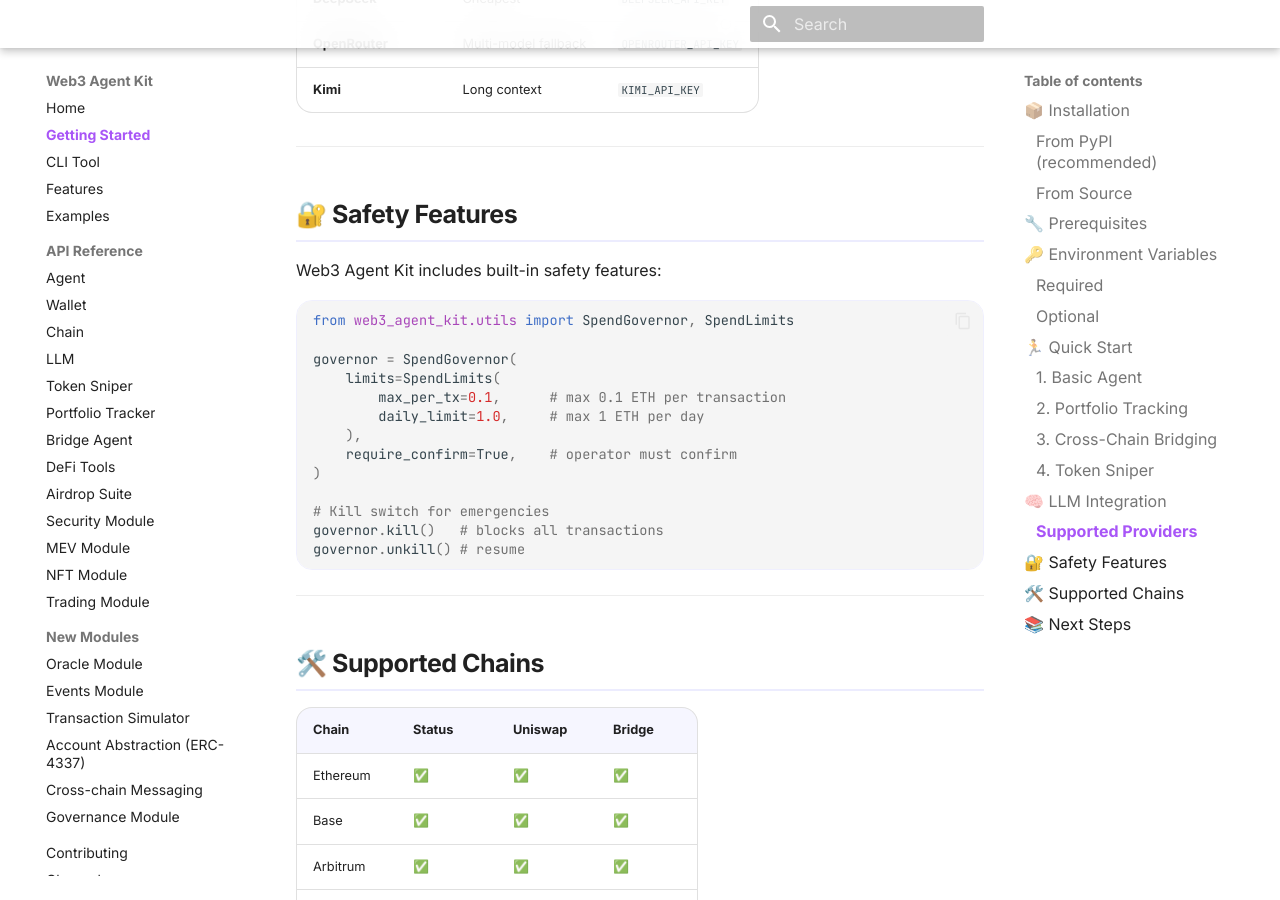
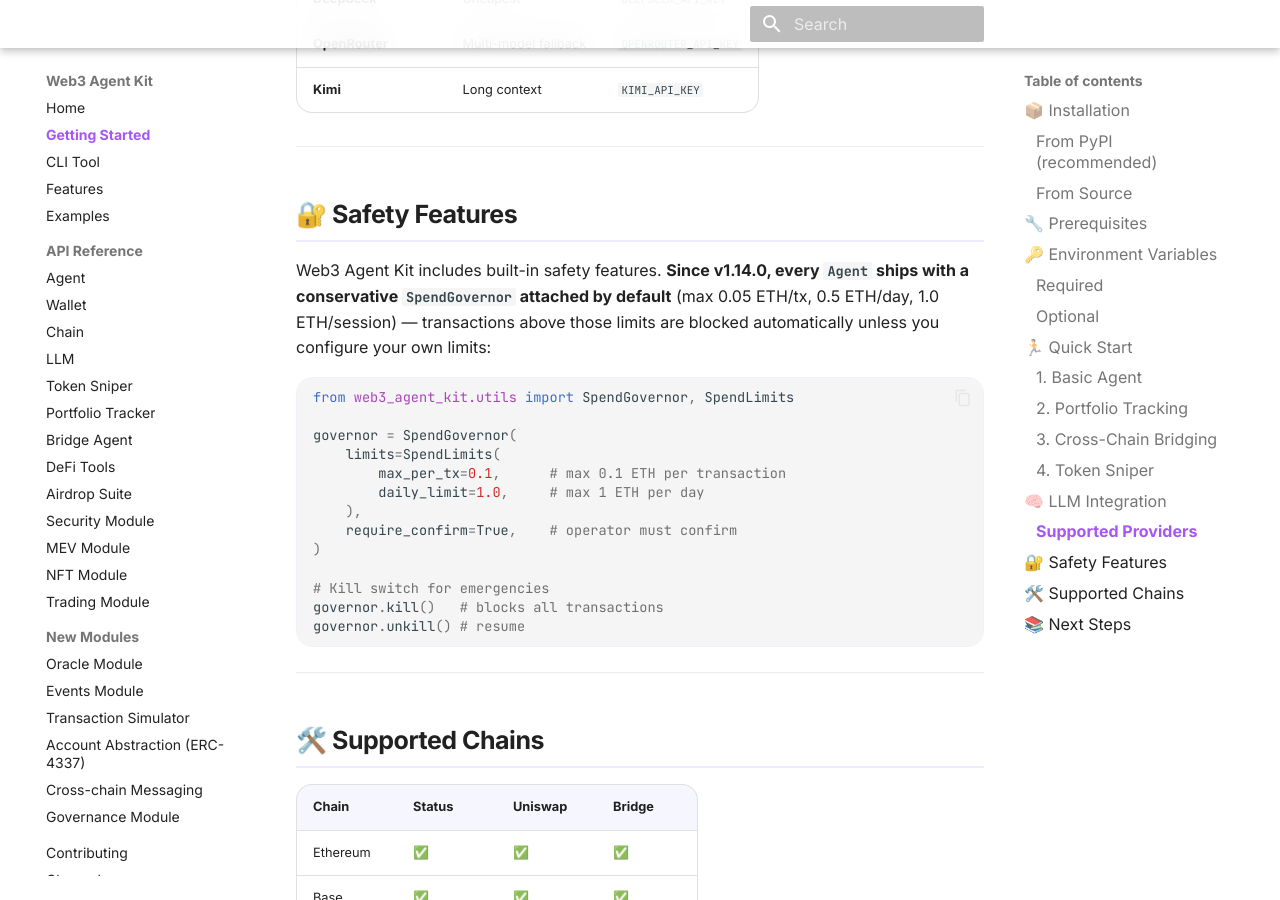
Before and after one commit to teraus111/web3-agent-kit-solana-trading, an MkDocs documentation site: the page built from docs/getting-started.md, in a window 1280 px wide and 900 px high, scrolled down 4628 px. Built offline with MkDocs 1.6.1 and Material for MkDocs 9.7.7, drawn with Linux system fonts in a browser that asks for light colours; comment, search, counter and statistics services are not loaded.

Commit message:
docs: sync test count to 1,225 and document from_keystore + default governor (v1.14.0)

````diff
--- a/docs/getting-started.md
+++ b/docs/getting-started.md
@@ -216,7 +216,10 @@ data = llm.chat_json("Analyze this swap: 0.1 ETH to USDC")
 
 ## 🔐 Safety Features
 
-Web3 Agent Kit includes built-in safety features:
+Web3 Agent Kit includes built-in safety features. **Since v1.14.0, every
+`Agent` ships with a conservative `SpendGovernor` attached by default** (max
+0.05 ETH/tx, 0.5 ETH/day, 1.0 ETH/session) — transactions above those limits
+are blocked automatically unless you configure your own limits:
 
 ```python
 from web3_agent_kit.utils import SpendGovernor, SpendLimits
````
Also changed, not shown: docs/api/wallet.md (+6 -0 lines), docs/features.md (+4 -0 lines), docs/index.md (+1 -1 lines).
